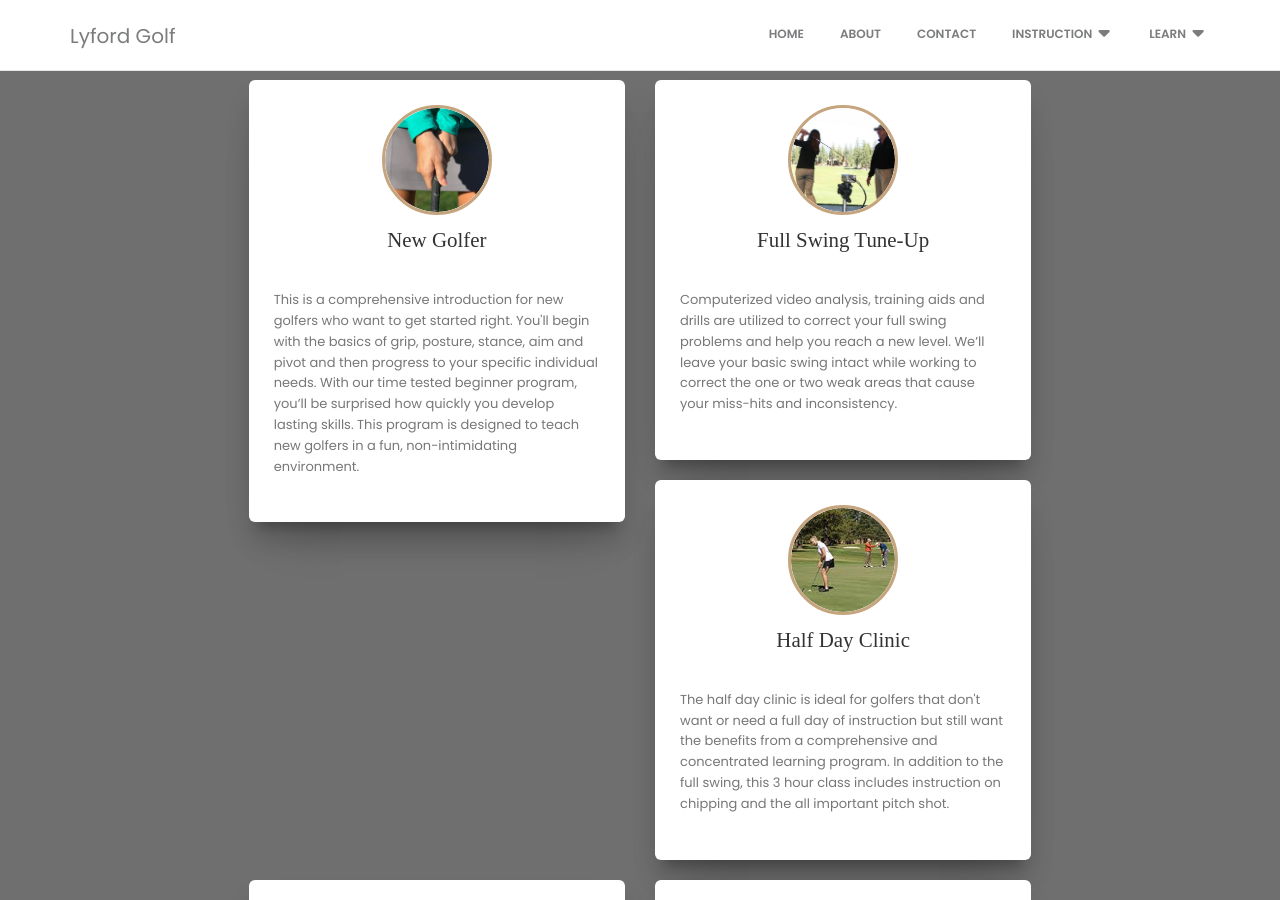
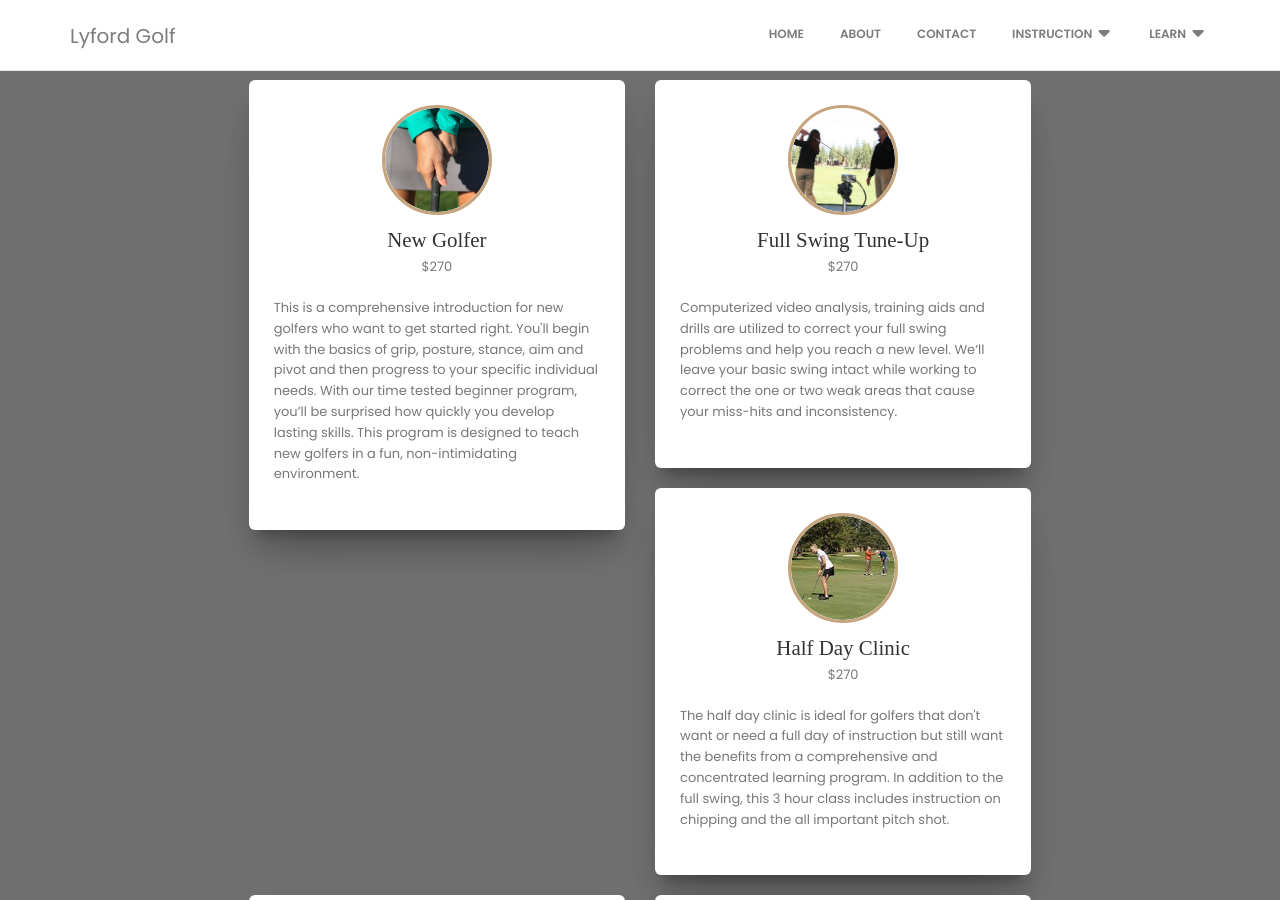
Before and after one commit to cheneymah18/lyfordgolf, a Jekyll site: the page built from clinics.html, in a window 1280 px wide and 900 px high, scrolled down 893 px. Built offline with Jekyll 4.4.1, drawn with Linux system fonts in a browser that asks for light colours; nearby versions of some CDN libraries; some web fonts are replaced.

Commit message:
Update clinics.html

```diff
--- a/clinics.html
+++ b/clinics.html
@@ -41,7 +41,7 @@ category: instruction
                                             </div>
                                             <div class="description text-left">
                                                 <h3 class="title">New Golfer</h3>
-                                                <p>$270</p>
+                                                <p class="description text-center">$270</p>
                                                 <p class="description">
                                                     This is a comprehensive introduction for new golfers who want to get started right. You'll begin with the basics of grip, posture, stance, aim and pivot and then progress to your specific individual needs. With our time tested beginner program, you’ll be surprised how quickly you develop lasting skills. This program is designed to teach new golfers in a fun, non-intimidating environment.
                                                 </p>
@@ -57,7 +57,7 @@ category: instruction
                                             </div>
                                             <div class="description text-left">
                                                 <h3 class="title">Full Swing Tune-Up</h3>
-                                                <p>$270</p>
+                                                <p class="description text-center">$270</p>
                                                 <p class="description">
                                                     Computerized video analysis, training aids and drills are utilized to correct your full swing problems and help you reach a new level. We’ll leave your basic swing intact while working to correct the one or two weak areas that cause your miss-hits and inconsistency.
                                                 </p>
@@ -73,7 +73,7 @@ category: instruction
                                             </div>
                                             <div class="description text-left">
                                                 <h3 class="title">Half Day Clinic</h3>
-                                                <p>$270</p>
+                                                <p class="description text-center">$270</p>
                                                 <p class="description">
                                                     The half day clinic is ideal for golfers that don't want or need a full day of instruction but still want the benefits from a comprehensive and concentrated learning program. In addition to the full swing, this 3 hour class includes instruction on chipping and the all important pitch shot.
                                                 </p>
@@ -91,7 +91,7 @@ category: instruction
                                             </div>
                                             <div class="description text-left">
                                                 <h3 class="title">Scoring Zone</h3>
-                                                <p>$270</p>
+                                                <p class="description text-center">$270</p>
                                                 <p class="description">
                                                     With the right chipping, pitching and sand play fundamentals, you can start getting  "up and down", instead of throwing strokes away. In addition to learning the correct technique, we'll discuss short game strategy, club selection and help you develop better feel.
                                                 </p>
@@ -107,7 +107,7 @@ category: instruction
                                             </div>
                                             <div class="description text-left">
                                                 <h3 class="title">Driver Intensive</h3>
-                                                <p>$270</p>
+                                                <p class="description text-center">$270</p>
                                                 <p class="description">
                                                     Add power, accuracy and consistency to your tee shot. Computerized video analysis and Dopler Radar Launch Monitor technology is used to assess your current driving status. Then we’ll devise a learning plan just for you. No gimmicks, no band-aid fixes. Pure science and knowledge will help build a solid foundation for rapid improvement.
                                                 </p>
@@ -123,7 +123,7 @@ category: instruction
                                             </div>
                                             <div class="description text-left">
                                                 <h3 class="title">Two Day Clinic</h3>
-                                                <p>$540</p>
+                                                <p class="description text-center">$540</p>
                                                 <p class="description">
                                                     Need a quick total game tune up but still want time during the day to play golf or enjoy all that Tahoe has to offer? This unique learning program gives you a total of six hours of instruction spread over two days. The two day clinic includes full swing instruction each day in addition to lessions on the four short games shots-- chipping, putting, pitch shot and sand play.
                                                 </p>
```
